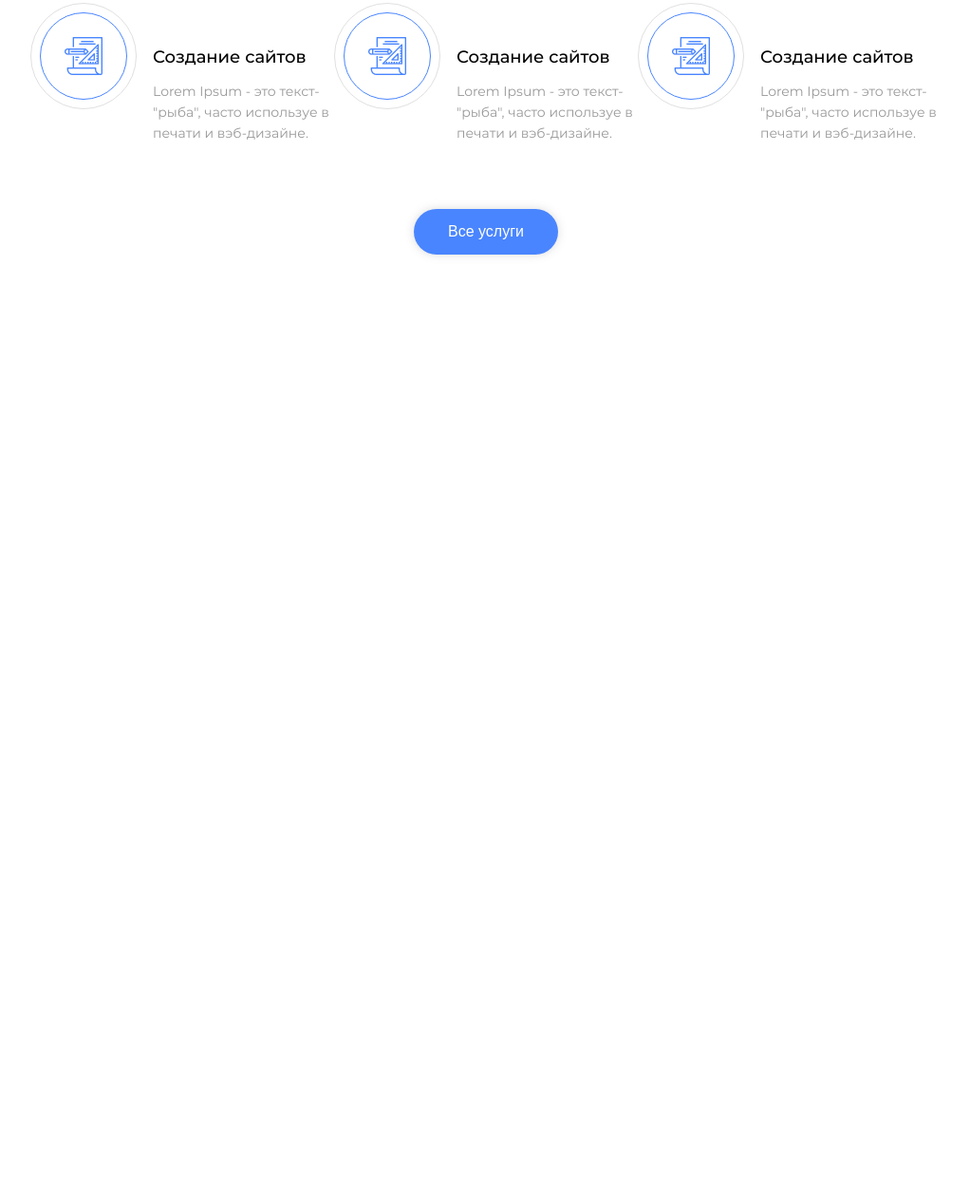
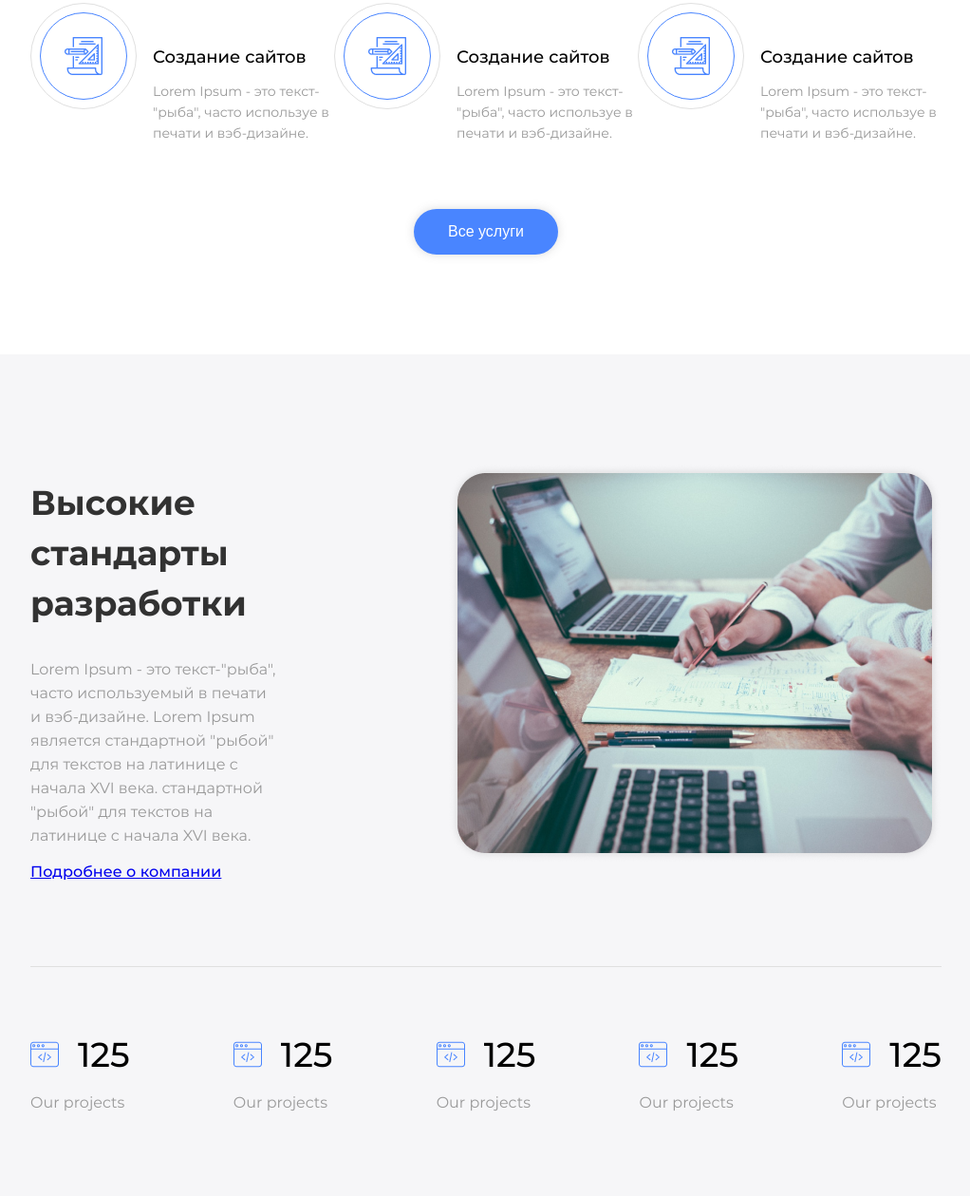
Before and after one commit to AleksaGrri/IT-studio, a plain HTML site: page index.html in a window 1280 px wide. Shown: the part 1213-2472 px from the top of the page at 95% size, without its empty margins (128-1150 px from the left). Before the commit the page ends 1586 px from the top, so only its background shows below. Drawn offline with Linux system fonts and the light colour scheme.

Commit message:
made a section for homework#5

```diff
--- a/index.html
+++ b/index.html
@@ -75,5 +75,66 @@
            </div>
         </div>
   </section>
+  <section class="dev-standars">
+        <div class="container">
+            <div class="about-dev-standarts">
+                <div class="dsckr-about-dev-standarts">
+                    <h2>Высокие стандарты разработки</h2>
+                    <p>Lorem Ipsum - это текст-"рыба", часто используемый в печати и вэб-дизайне. Lorem Ipsum является стандартной "рыбой" для текстов на латинице с начала XVI века.  стандартной "рыбой" для текстов на латинице с начала XVI века. </p>
+                    <a class="social-text" href="/">Подробнее о компании</a>
+                </div>
+                <div class="img-about-dev-standarts">
+                    <img src="./img/Rectangle 2.png" alt="img dev">
+                </div>
+            </div>
+            <div class="project-div-st">
+                <div class="our-project">
+                    <div class="img-our-project">
+                        <img src="./img/web-programming.png">
+                        <div>125</div>
+                    </div>
+                    <div class="dsckr-our-project">
+                        <p>Our projects</p>
+                    </div>
+                </div>
+                <div class="our-project">
+                    <div class="img-our-project">
+                        <img src="./img/web-programming.png">
+                        <div>125</div>
+                    </div>
+                    <div class="dsckr-our-project">
+                        <p>Our projects</p>
+                    </div>
+                </div>
+                <div class="our-project">
+                    <div class="img-our-project">
+                        <img src="./img/web-programming.png">
+                        <div>125</div>
+                    </div>
+                    <div class="dsckr-our-project">
+                        <p>Our projects</p>
+                    </div>
+                </div>
+                <div class="our-project">
+                    <div class="img-our-project">
+                        <img src="./img/web-programming.png">
+                        <div>125</div>
+                    </div>
+                    <div class="dsckr-our-project">
+                        <p>Our projects</p>
+                    </div>
+                </div>
+                <div class="our-project">
+                    <div class="img-our-project">
+                        <img src="./img/web-programming.png">
+                        <div>125</div>
+                    </div>
+                    <div class="dsckr-our-project">
+                        <p>Our projects</p>
+                    </div>
+                </div>
+            </div>
+        </div>
+  </section>
 </body>
 </html>
--- a/style.css
+++ b/style.css
@@ -198,3 +198,57 @@ h1{
 .our-service .btn-block{
     text-align: center;
 }
+
+.dev-standars{
+    background-color: #F6F6F8;
+}
+
+.about-dev-standarts{
+    display: flex;
+    justify-content: space-between;
+    align-items: center;
+    padding: 100px 0 90px;
+    border-bottom: 1px solid #E0E0E0;
+}
+
+.about-dev-standarts h2{
+    text-align: left;
+    width: 60%;
+}
+
+.about-dev-standarts p{
+    font-size: 16px;
+    line-height: 25px;
+    color: #999999;
+    width: 60%;
+    font-family: "Montserrat-regular";
+}
+
+.project-div-st{
+    display: flex;
+    justify-content: space-between;
+    padding: 70px 0 70px 0;
+}
+
+.img-our-project{
+    display: flex;
+    flex-direction: row;
+}
+
+.img-our-project div{
+    font-size: 36px;
+    margin: 0;
+}
+
+.img-our-project img{
+    width: 30px;
+    height: 30px;
+    margin: 7px 20px 0 0;
+}
+
+.dsckr-our-project p{
+    font-size: 16px;
+    line-height: 25px;
+    color: #999999;
+    font-family: "Montserrat-regular";
+}
```
Also changed, not shown: img/Rectangle 2.png (added), img/web-programming.png (added), 2 other files.
